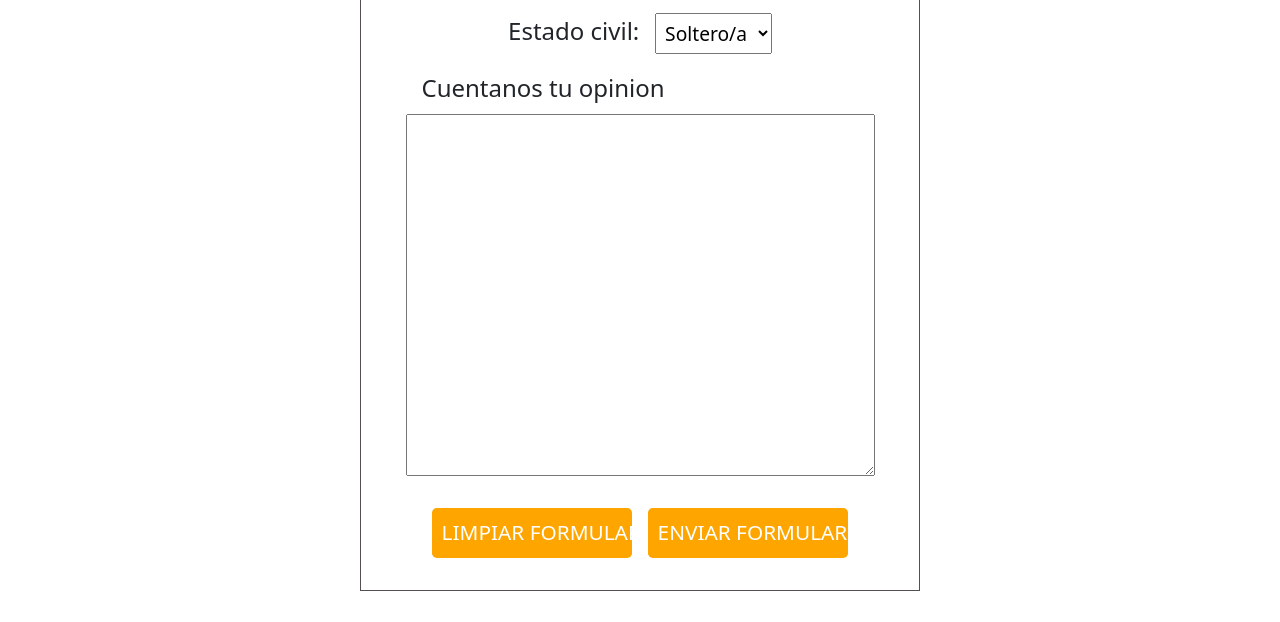
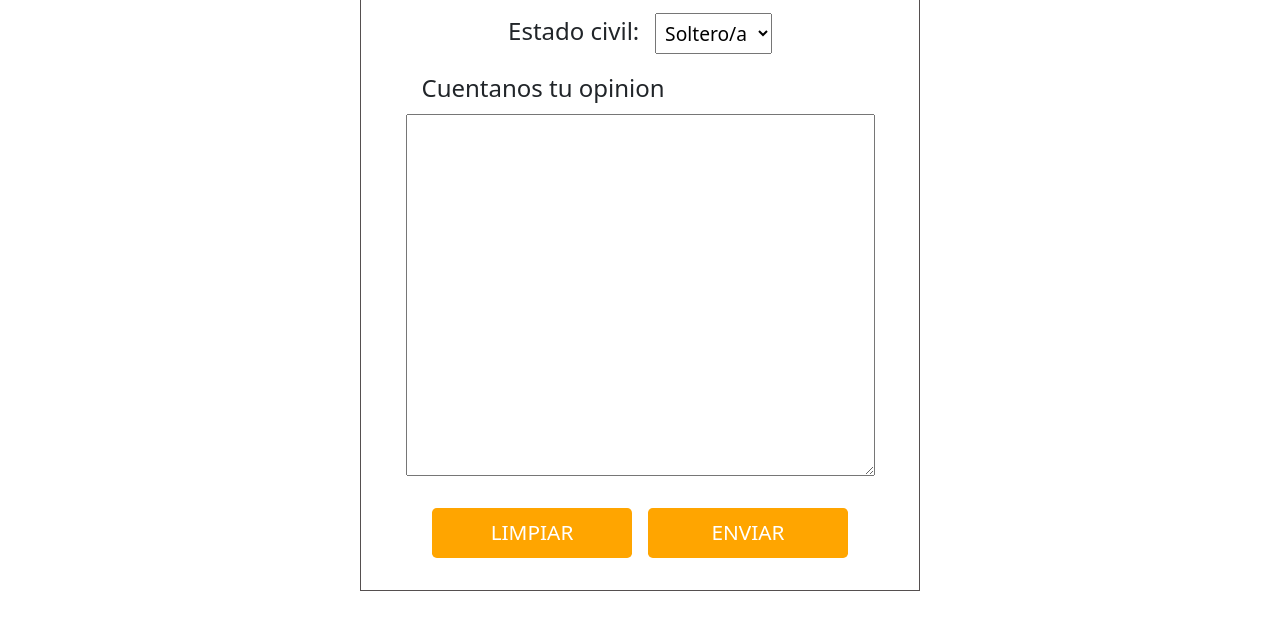
Before and after one commit to CarlosHadla/repositorio-de-mi-primer-proyecto, a website: page info/contacto.html in a window 1280 px wide. Shown: the part 534-1156 px from the top of the page. Drawn offline with nearby package versions, Linux system fonts and the light colour scheme.

Commit message:
Formulario

```diff
--- a/info/contacto.html
+++ b/info/contacto.html
@@ -79,8 +79,8 @@
                     <textarea  class="formulario__bloque formulario__interno" name="Comentario" id="comentario" cols="30" rows="10"></textarea>
                 </div>
                 <div class="formulario__boton">
-                    <input  class="boton" type="reset" value="Limpiar formulario">
-                    <input  class="boton" type="submit" value="Enviar formulario">
+                    <input  class="boton" type="reset" value="Limpiar">
+                    <input  class="boton" type="submit" value="Enviar">
                 </div>
             </fieldset>
         </form>
```
